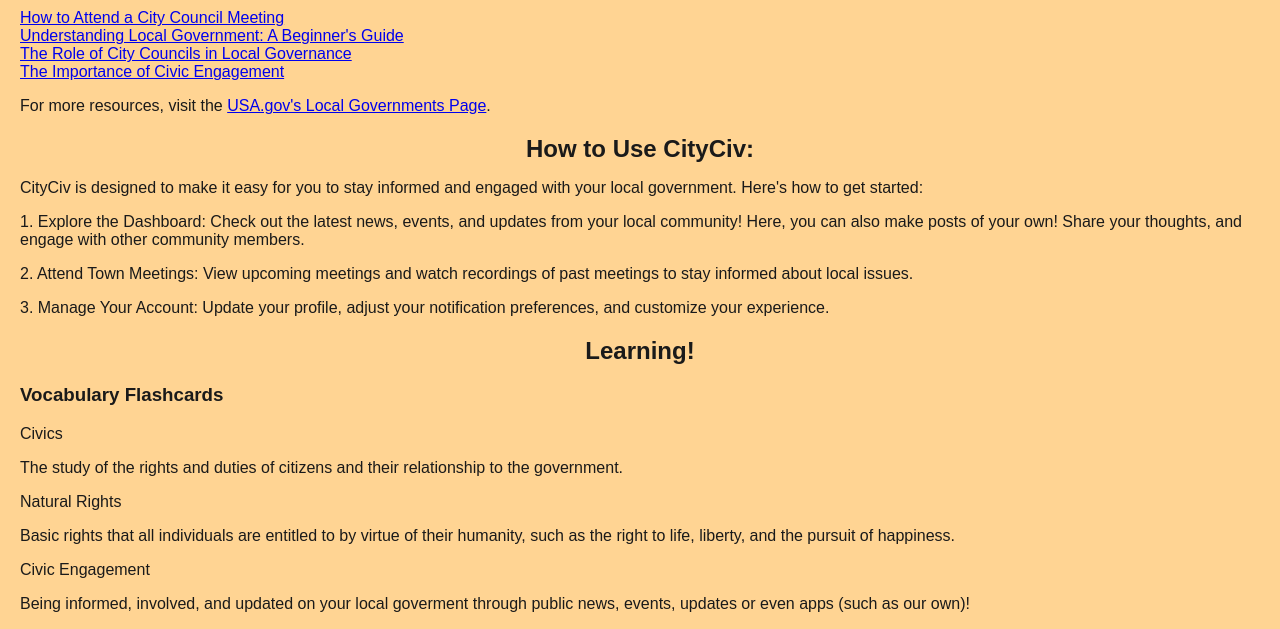
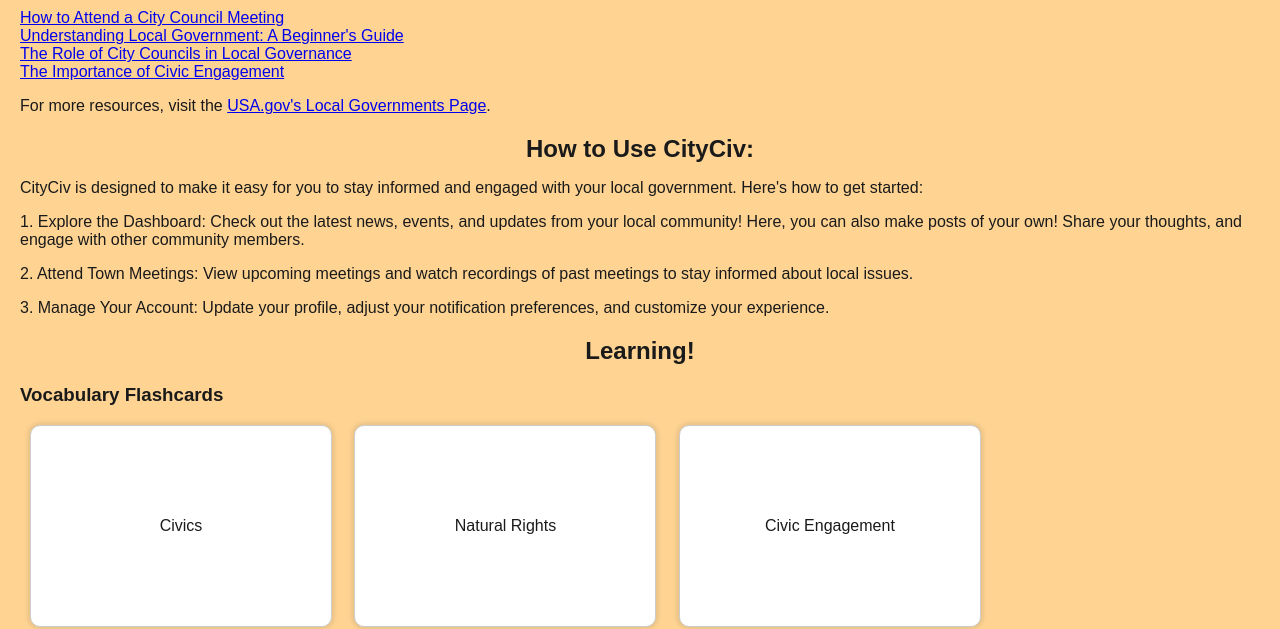
Before and after one commit to naaishaagarwal-wpi/CityCiv, a website: page public/learn.html in a window 1280 px wide. Shown: the part 130-759 px from the top of the page. Drawn offline with Linux system fonts and the light colour scheme.

Commit message:
updating account and dashboard page with slightly better ui

```diff
--- a/public/learn.html
+++ b/public/learn.html
@@ -143,7 +143,7 @@
             <p>City Council</p>
         </div>
         <div class="back">
-            <p>A legislative body that governs a city, town, or municipality. City councils are responsible for making laws, setting policies, and overseeing the administration of local government.</p>
+            <p class = "flaschardText">A legislative body that governs a city, town, or municipality. City councils are responsible for making laws, setting policies, and overseeing the administration of local government.</p>
         </div>
     </div>
 </div>
--- a/public/style.css
+++ b/public/style.css
@@ -366,3 +366,54 @@ button:hover {
     right: 10px;
   }
 }
+
+.container {
+  display: inline-flex;
+  position: relative;
+  justify-content: center;
+  align-items: center;
+  height: 200px;
+  width: 300px;
+  margin: 0 10px 20px;
+  vertical-align: top;
+}
+
+.container:hover > .card {
+  cursor: pointer;
+  transform: rotateY(180deg);
+}
+
+.card {
+  width: 100%;
+  height: 100%;
+  perspective: 1000px;
+  position: relative;
+  transition: transform 0.6s;
+  transform-style: preserve-3d;
+}
+
+.front, .back {
+  width: 100%;
+  height: 100%;
+  position: absolute;
+  backface-visibility: hidden;
+  display: flex;
+  justify-content: center;
+  align-items: center;
+  border: 1px solid #ccc;
+  border-radius: 10px;
+  box-shadow: 0 0 5px 2px rgba(0, 0, 0, 0.1);
+}
+
+.front {
+  background-color: #fff;
+}
+
+.back {
+  background-color: #f8f8f8;
+  transform: rotateY(180deg);
+}
+
+.flashcardText {
+  padding: 10px;
+}
```
Also changed, not shown: public/account.html (+5 -0 lines).
